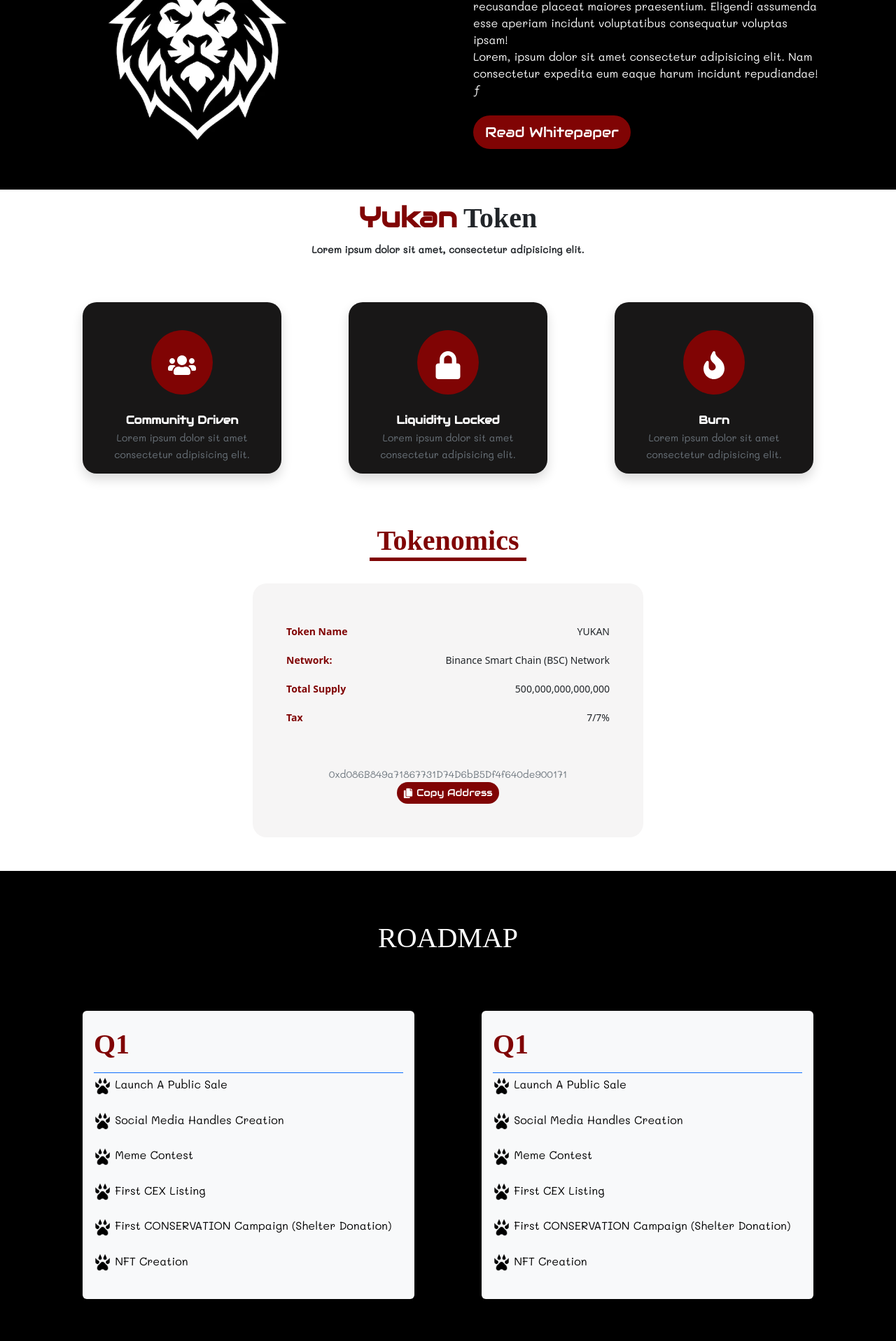
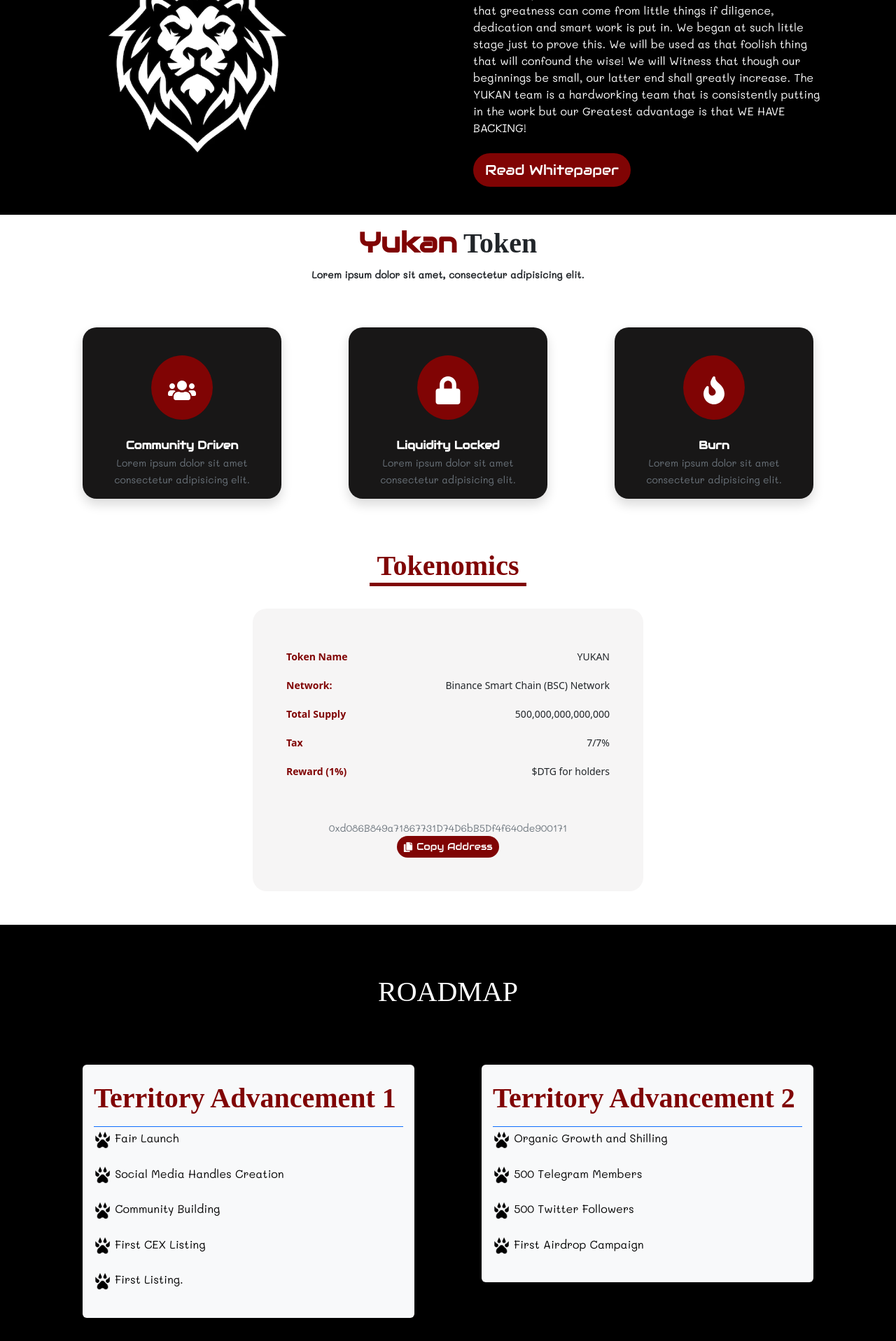
Before and after one commit to Sheriff10/yukan, a React (Create React App) app: page / in a window 1280 px wide. Shown: the part 880-2797 px from the top of the page at 70% size. Built offline with nearby package versions, Linux system fonts and the light colour scheme; a web font is replaced by a local one.

Commit message:
changed some contents

```diff
--- a/src/components/about.jsx
+++ b/src/components/about.jsx
@@ -11,24 +11,40 @@
             </div> */}
             <div className="row align-items-center">
                <div className="col-lg-6 col-md-6 col-12">
-                  <img src="lh.png" alt="About Yukan" className="img-fluid" width={"400px"} />
+                  <img
+                     src="lh.png"
+                     alt="About Yukan"
+                     className="img-fluid"
+                     width={"400px"}
+                  />
                </div>
                <div className="col-lg-6 col-md-6 col-12">
                   <div className="abt-text p-4 mb-3">
-                     <span className="fw-bold fs-4">About <span className="text-yukan">YUKAN</span>  </span> <br />
+                     <span className="fw-bold fs-4">
+                        About <span className="text-yukan">YUKAN</span>{" "}
+                     </span>{" "}
+                     <br />
                      <small className="fs-6">
-                        Lorem ipsum dolor sit amet consectetur, adipisicing
-                        elit. Nisi, error ex pariatur aut consectetur numquam
-                        non quasi recusandae placeat maiores praesentium.
-                        Eligendi assumenda esse aperiam incidunt voluptatibus
-                        consequatur voluptas ipsam!
-                        <br />
-                        Lorem, ipsum dolor sit amet consectetur adipisicing
-                        elit. Nam consectetur expedita eum eaque harum incidunt
-                        repudiandae!ƒ
+                        YUKAN token is a meme token launched on the 14th of July
+                        2023. YUKAN started off with a Liquidity of only $18 and
+                        a Market Cap of $49. Our aim is to be a witness to the
+                        world that greatness can come from little things if
+                        diligence, dedication and smart work is put in. We began
+                        at such little stage just to prove this. We will be used
+                        as that foolish thing that will confound the wise! We
+                        will Witness that though our beginnings be small, our
+                        latter end shall greatly increase. The YUKAN team is a
+                        hardworking team that is consistently putting in the
+                        work but our Greatest advantage is that WE HAVE BACKING!
                      </small>
                      <div className="mt-4">
-                        <a href="#" className="btn btn-lg rounded-pill bg-yukan text-white">Read Whitepaper</a>
+                        <a
+                           href="./YUKAN WHITEPAPER.pdf"
+                           className="btn btn-lg rounded-pill bg-yukan text-white"
+                           download
+                        >
+                           Read Whitepaper
+                        </a>
                      </div>
                   </div>
                </div>
--- a/src/components/roadmap.jsx
+++ b/src/components/roadmap.jsx
@@ -25,18 +25,17 @@
                   <div className="col-12 col-lg-6 col-md-6 p-5 ">
                      <div className="r-card p-3 bg-light rounded text-black">
                         <div className="r-card-head py-2 mb-1 border-bottom border-primary">
-                           <h1 className="fw-bold text-yukan">Q1</h1>
+                           <h1 className="fw-bold text-yukan">
+                              Territory Advancement 1
+                           </h1>
                         </div>
                         <div className="r-card-body">
                            <ul className="m-0 p-0">
-                              {liFunc("Launch A Public Sale")}
+                              {liFunc("Fair Launch")}
                               {liFunc("Social Media Handles Creation")}
-                              {liFunc("Meme Contest")}
+                              {liFunc("Community Building")}
                               {liFunc("First CEX Listing")}
-                              {liFunc(
-                                 "First CONSERVATION Campaign (Shelter Donation)"
-                              )}
-                              {liFunc("NFT Creation")}
+                              {liFunc("First Listing.")}
                            </ul>
                         </div>
                      </div>
@@ -44,18 +43,16 @@
                   <div className="col-12 col-lg-6 col-md-6 p-5 ">
                      <div className="r-card p-3 bg-light rounded text-black">
                         <div className="r-card-head py-2 mb-1 border-bottom border-primary">
-                           <h1 className="fw-bold text-yukan">Q1</h1>
+                           <h1 className="fw-bold text-yukan">
+                              Territory Advancement 2
+                           </h1>
                         </div>
                         <div className="r-card-body">
                            <ul className="m-0 p-0">
-                              {liFunc("Launch A Public Sale")}
-                              {liFunc("Social Media Handles Creation")}
-                              {liFunc("Meme Contest")}
-                              {liFunc("First CEX Listing")}
-                              {liFunc(
-                                 "First CONSERVATION Campaign (Shelter Donation)"
-                              )}
-                              {liFunc("NFT Creation")}
+                              {liFunc("Organic Growth and Shilling")}
+                              {liFunc("500 Telegram Members")}
+                              {liFunc("500 Twitter Followers")}
+                              {liFunc(" First Airdrop Campaign")}
                            </ul>
                         </div>
                      </div>
@@ -63,18 +60,18 @@
                   <div className="col-12 col-lg-6 col-md-6 p-5 ">
                      <div className="r-card p-3 bg-light rounded text-black">
                         <div className="r-card-head py-2 mb-1 border-bottom border-primary">
-                           <h1 className="fw-bold text-yukan">Q1</h1>
+                           <h1 className="fw-bold text-yukan">
+                              Territory advancement 3
+                           </h1>
                         </div>
                         <div className="r-card-body">
                            <ul className="m-0 p-0">
-                              {liFunc("Launch A Public Sale")}
-                              {liFunc("Social Media Handles Creation")}
-                              {liFunc("Meme Contest")}
-                              {liFunc("First CEX Listing")}
-                              {liFunc(
-                                 "First CONSERVATION Campaign (Shelter Donation)"
-                              )}
-                              {liFunc("NFT Creation")}
+                              {liFunc("Marketing and online presence takeover")}
+                              {liFunc("1000 Telegram Members")}
+                              {liFunc("1000 Twitter Members")}
+                              {liFunc(" Second Airdrop Campaign")}
+                              {liFunc("Listings")}
+                              {liFunc("Utility Making")}
                            </ul>
                         </div>
                      </div>
@@ -82,18 +79,11 @@
                   <div className="col-12 col-lg-6 col-md-6 p-5 ">
                      <div className="r-card p-3 bg-light rounded text-black">
                         <div className="r-card-head py-2 mb-1 border-bottom border-primary">
-                           <h1 className="fw-bold text-yukan">Q1</h1>
+                           <h1 className="fw-bold text-yukan">Territory Advancement 4</h1>
                         </div>
                         <div className="r-card-body">
                            <ul className="m-0 p-0">
-                              {liFunc("Launch A Public Sale")}
-                              {liFunc("Social Media Handles Creation")}
-                              {liFunc("Meme Contest")}
-                              {liFunc("First CEX Listing")}
-                              {liFunc(
-                                 "First CONSERVATION Campaign (Shelter Donation)"
-                              )}
-                              {liFunc("NFT Creation")}
+                              {liFunc(" Violent Take Over!!! Let the world hear of $YUKAN")}
                            </ul>
                         </div>
                      </div>
--- a/src/components/tokenomics.jsx
+++ b/src/components/tokenomics.jsx
@@ -26,6 +26,10 @@
                      <tr>
                         <th>Tax</th>
                         <td>7/7%</td>
+                     </tr>
+                     <tr>
+                        <th>Reward (1%)</th>
+                        <td>$DTG for holders </td>
                      </tr>
                   </table>
                   {/* <div className="d-flex fs-5 ">
```
Also changed, not shown: 2 other files (tests, documents, lock files or other folders).
